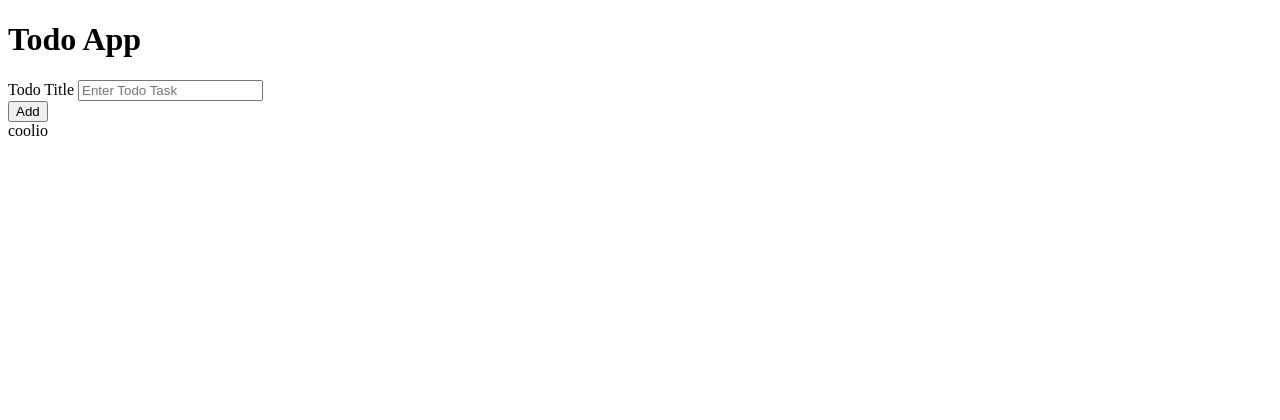
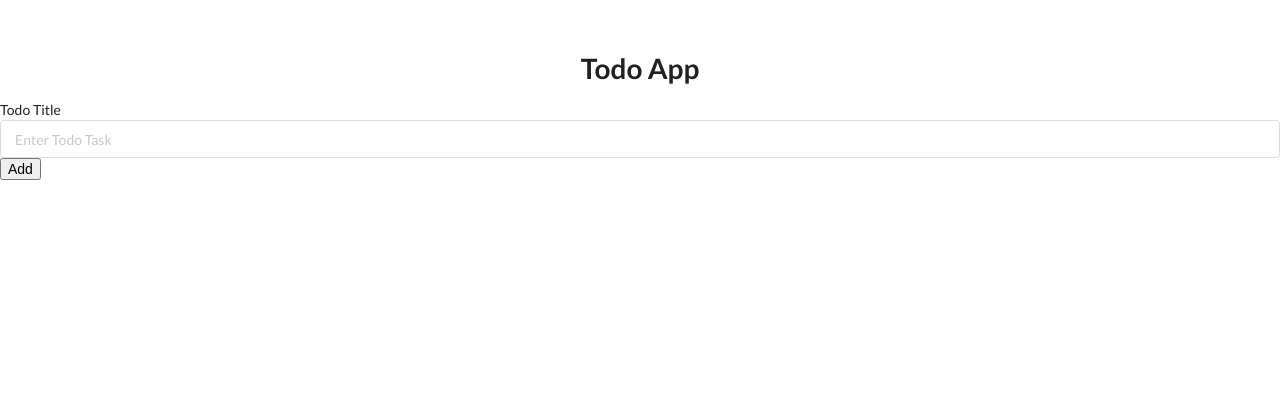
Before and after one commit to kylecalbert/TODOLISTAPP, a Flask app: page / in a window 1280 px wide. Shown: the top 420 px of the page. Before the commit the page ends 136 px from the top, so only its background shows below. Run offline with Flask 2, Linux system fonts and the light colour scheme; data that the repository does not hold is empty; parts of the project's set-up code (start-up, migrations or seed data) failed here and were passed over; some libraries are stand-ins or nearby versions.

Commit message:
styled update and delete buttons

```diff
--- a/app.py
+++ b/app.py
@@ -48,7 +48,7 @@ def delete(id):
 @app.route("/update/<id>")
 def update(id):
     cur = mysql.connection.cursor()
-    cur.execute("UPDATE tasks_table SET complete = %s where id = "+id, [True])
+    cur.execute("UPDATE tasks_table SET complete = %s where id = " + id, [True])
     mysql.connection.commit()
     return redirect(url_for("index"))
 
--- a/templates/base.html
+++ b/templates/base.html
@@ -4,11 +4,14 @@
     <meta charset="UTF-8">
     <meta name="viewport" content="width=device-width, initial-scale=1.0">
     <title>Todo App</title>
+    <link rel="stylesheet" href="https://cdn.jsdelivr.net/npm/semantic-ui@2.4.2/dist/semantic.min.css">
+<script src="https://cdn.jsdelivr.net/npm/semantic-ui@2.4.2/dist/semantic.min.js"></script>
+
 </head>
 <body>
-    <h1> Todo App</h1>
+    <h1  style ="margin-top:50px" class ="ui center aligned header"> Todo App</h1>
 
-<form action="/add" method="POST"> <! --causes the form to execute the add function -->
+<form class="ui form" action="/add" method="POST"> <! --causes the form to execute the add function -->
 <div >
     <label for="title"> Todo Title</label>
     <input type="text" name="title" placeholder="Enter Todo Task">
@@ -19,16 +22,18 @@
 </div>
 
 </form>
-    coolio
 {% for tasks in tasks_table %}
-    <p>{{tasks[0] }} | {{tasks[1]}}</p>
+    <div class = "ui green segment">
+    <p class="ui big header">{{tasks[0] }} | {{tasks[1]}}</p>
     {% if tasks[2]== False %}
-    <span> Not Completed</span>
+    <span class = "ui gray label"> Not Completed</span>
     {% else %}
-    <span>Completed</span>>
+    <span class="ui green label"> Completed</span>
     {% endif %}
-    <a href="/update/{{tasks[0]}}" >Update </a>
-    <a href="/delete/{{tasks[0]}}">Delete</a>
+    <a class = "ui blue button" href="/update/{{tasks[0]}}" >Update </a>
+    <a class = "ui red button" href="/delete/{{tasks[0]}}">Delete</a>
+
+        </div>
 {% endfor %}
 </body>
 </html>
```
